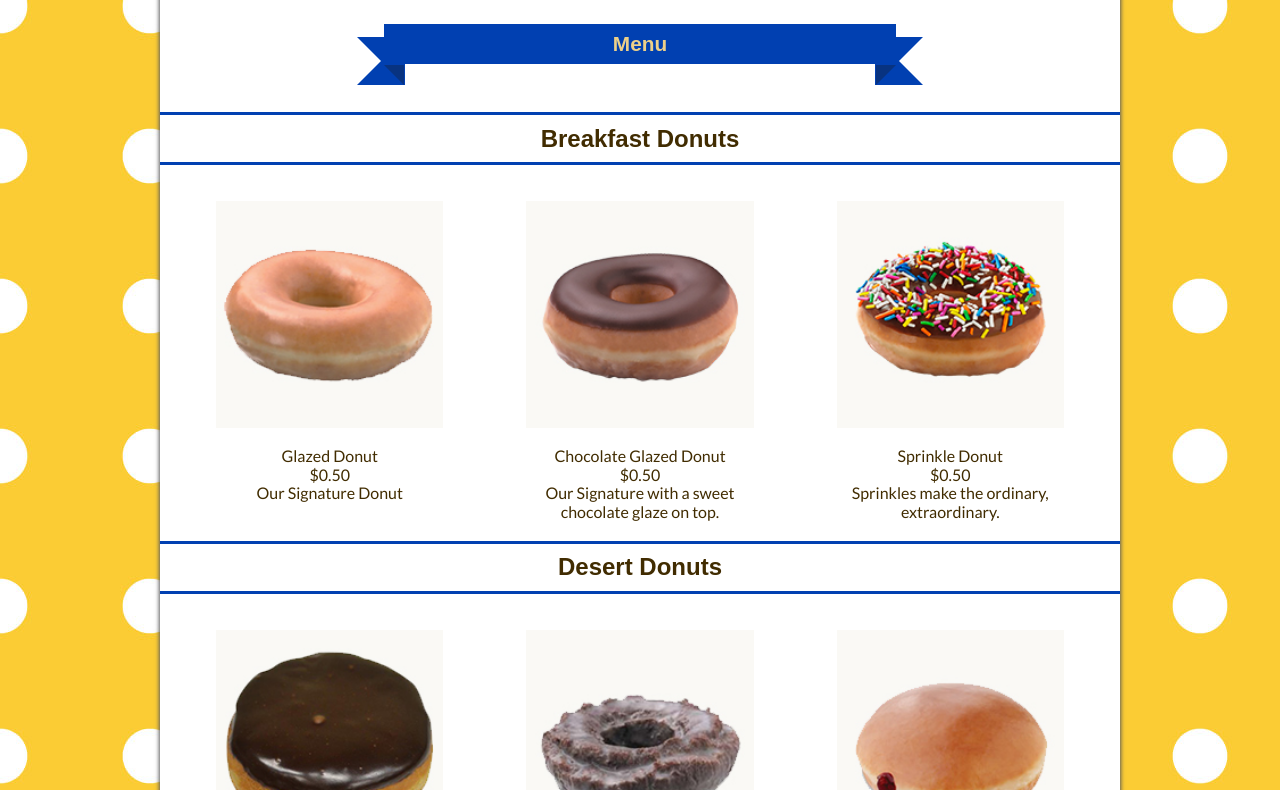
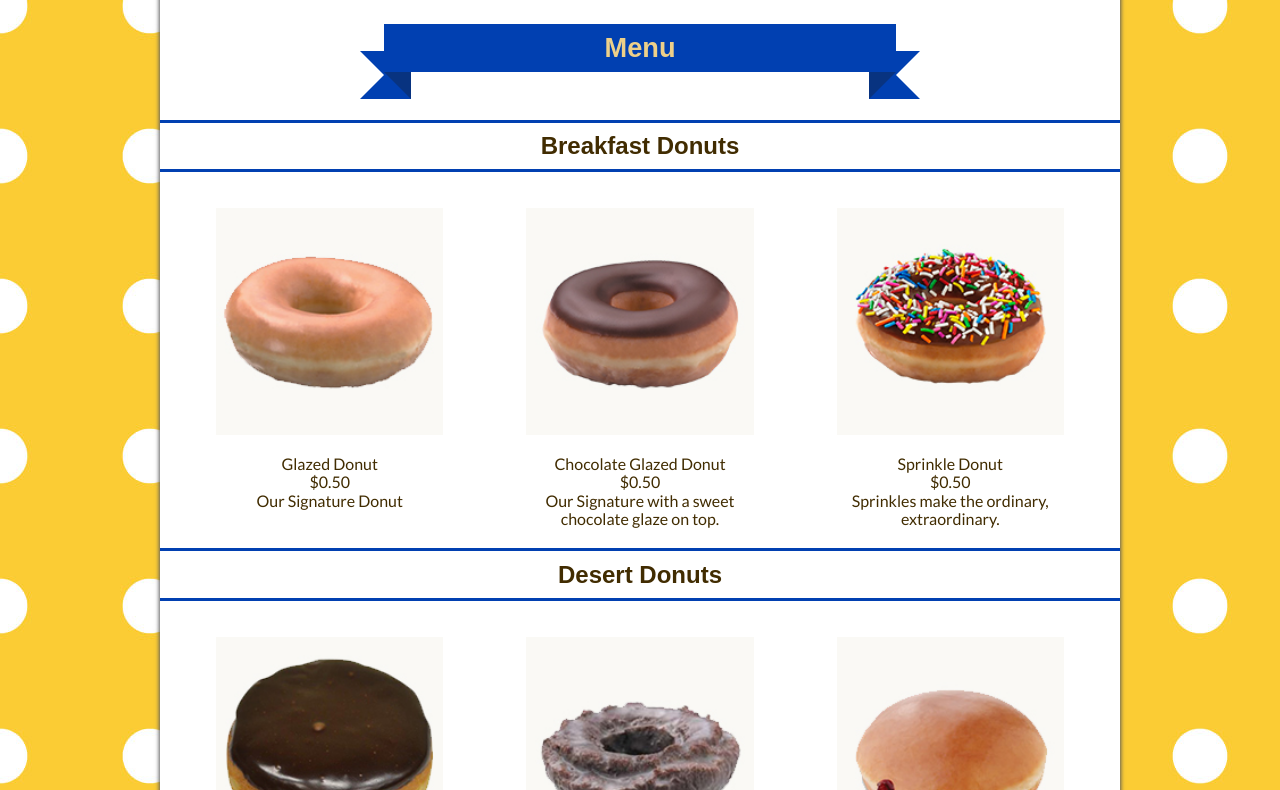
Before and after one commit to cjohnson1088/project_final3_johnson_caitlin, a plain HTML site: page menu.html in a window 1280 px wide. Shown: the part 144-934 px from the top of the page. Drawn offline with Linux system fonts and the light colour scheme.

Commit message:
adjust sizing on the ribbon heading

```diff
--- a/css/menu.css
+++ b/css/menu.css
@@ -40,7 +40,7 @@ nav ul li a {
     text-decoration: none;
 }
 
-.current-page {
+#current-page {
     color: #fbcc34;
 }
 
@@ -76,20 +76,20 @@ main {
     content: "";
     position: absolute;
     display: block;
-    bottom: -1.3em;
+    bottom: -1.7em;
     border: 1.5em solid #0140b1;
     z-index: -1;
 }
 
 .ribbon::before {
-    left: -1.7em;
-    border-right-width: 1.5em;
+    left: -1.5em;
+    border-right-width: 1.7em;
     border-left-color: transparent;
 }
 
 .ribbon::after {
-    right: -1.7em;
-    border-left-width: 1.5em;
+    right: -1.5em;
+    border-left-width: 1.7em;
     border-right-color: transparent;
 }
 
@@ -115,7 +115,7 @@ main {
 
 .tk-quimby-mayoral {
     font-family: quimby-mayoral, sans-serif;
-    font-size: 1.3rem;
+    font-size: 1.7rem;
     color: #edd089;
 }
 
--- a/menu.html
+++ b/menu.html
@@ -16,7 +16,7 @@
         <a href="http://www.caitlinaudreyjohnson.com/golden-donut/index.html"><img src="img/golden-donut.png" alt="golden donut" title="Golden Donut" ></a>
         <nav>
             <ul>
-                <li><a href="http://www.caitlinaudreyjohnson.com/golden-donut/menu.html" class="nav-tab current-page">Menu</a></li>
+                <li><a href="http://www.caitlinaudreyjohnson.com/golden-donut/menu.html" class="nav-tab" id="current-page">Menu</a></li>
                 <li><a href="#" class="nav-tab">Distributors</a></li>
                 <li><a href="#" class="nav-tab">Fundraising</a></li>
                 <li><a href="#" class="nav-tab">Contact Us</a></li>
```
